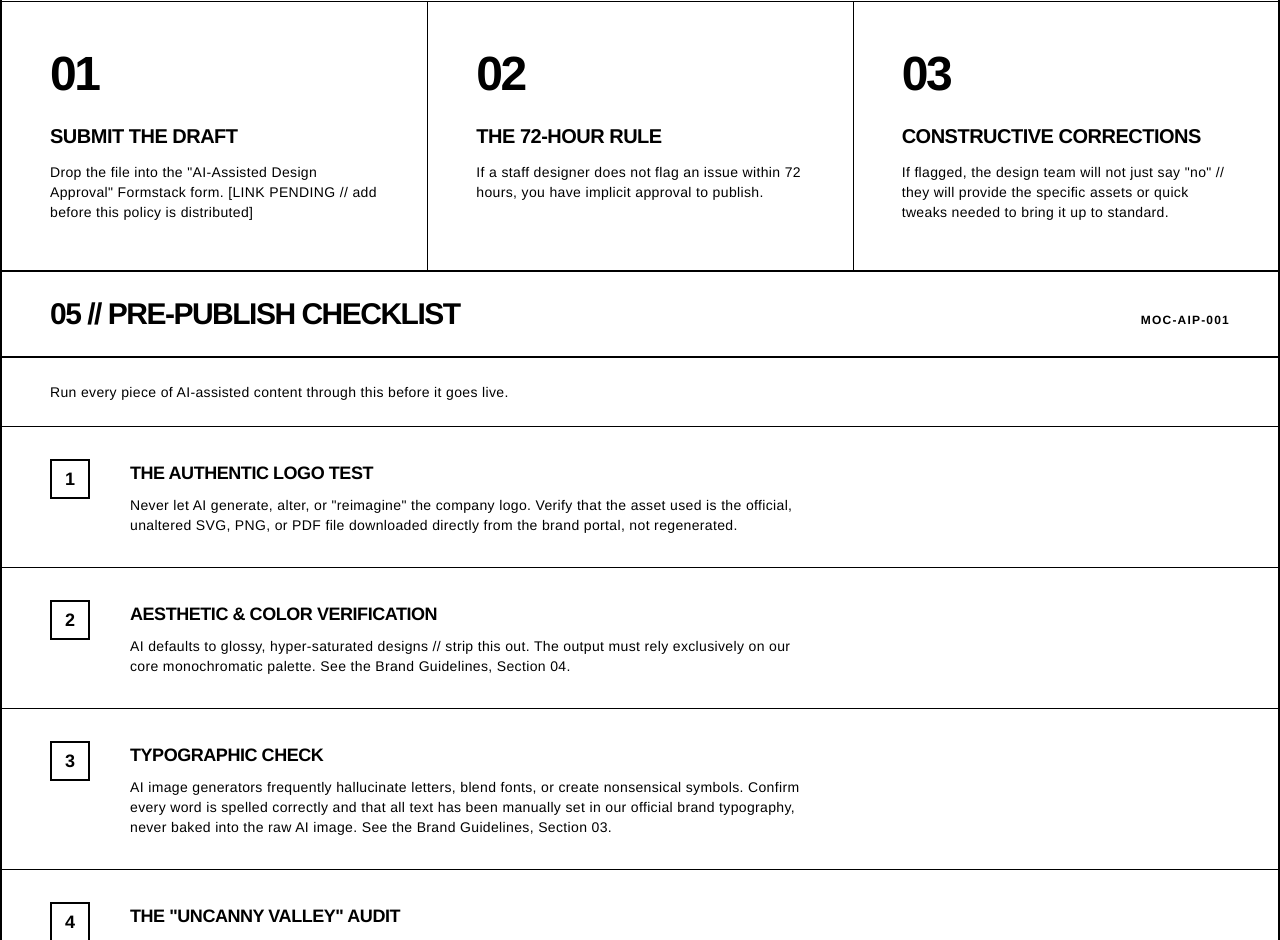
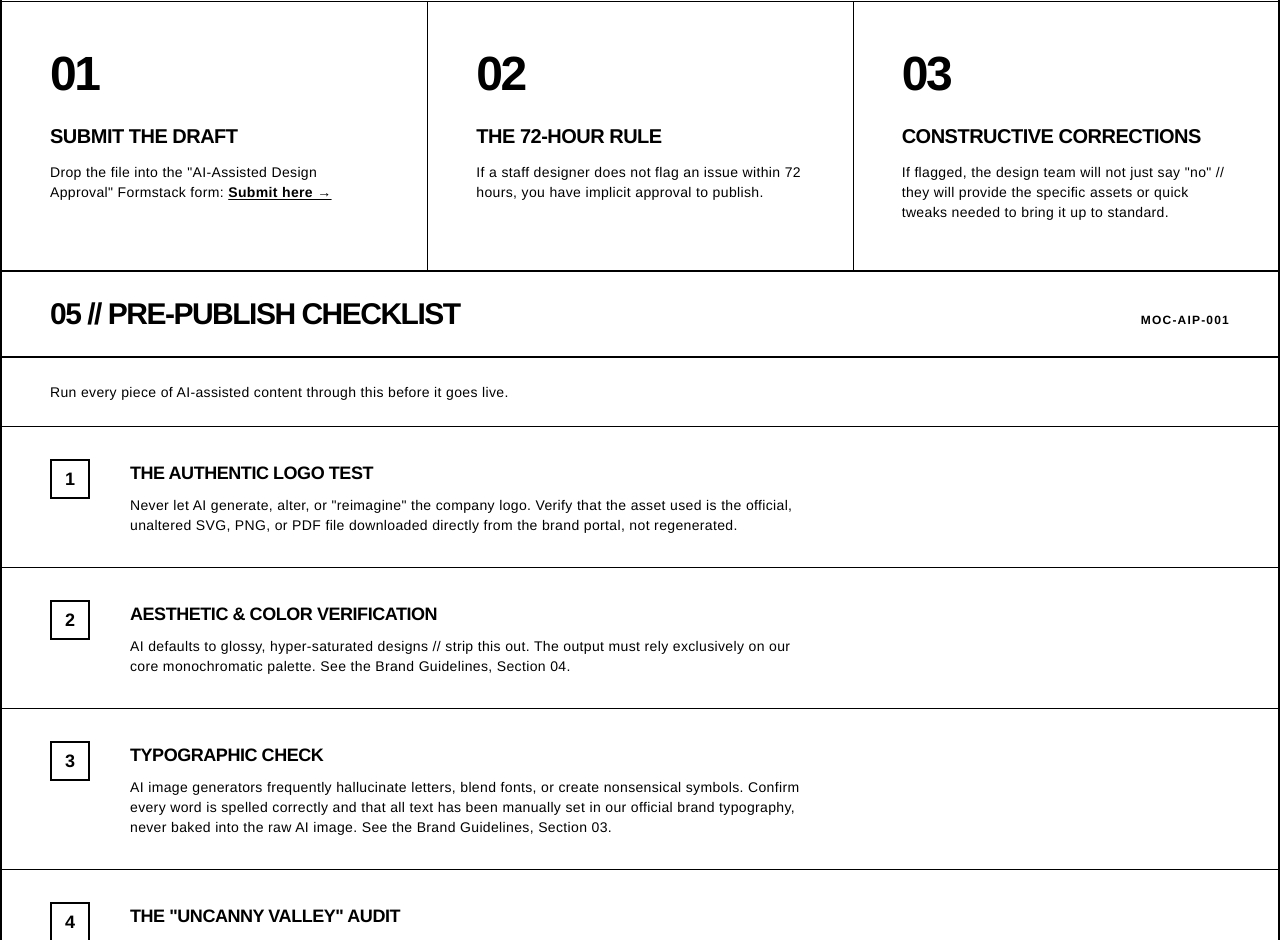
Before and after one commit to SiPEONER/moc-brand-site, a Next.js app: page /ai-policy in a window 1280 px wide. Shown: the part 2521-3461 px from the top of the page. Built offline with nearby package versions, Linux system fonts and the light colour scheme.

Commit message:
Correct Formstack form URL to ai_design_approvals

```diff
--- a/components/MOCAIContentPolicy.jsx
+++ b/components/MOCAIContentPolicy.jsx
@@ -313,7 +313,19 @@ export default function MOCAIContentPolicy() {
           <ProcessStep
             num="01"
             title="Submit the Draft"
-            note={'Drop the file into the "AI-Assisted Design Approval" Formstack form. [LINK PENDING // add before this policy is distributed]'}
+            note={
+              <>
+                Drop the file into the "AI-Assisted Design Approval" Formstack form:{" "}
+                <a
+                  href="https://mocproductscom.formstack.com/forms/ai_design_approvals"
+                  target="_blank"
+                  rel="noopener noreferrer"
+                  className="font-bold underline decoration-1 underline-offset-2 hover:no-underline"
+                >
+                  Submit here →
+                </a>
+              </>
+            }
           />
           <ProcessStep
             num="02"
```
